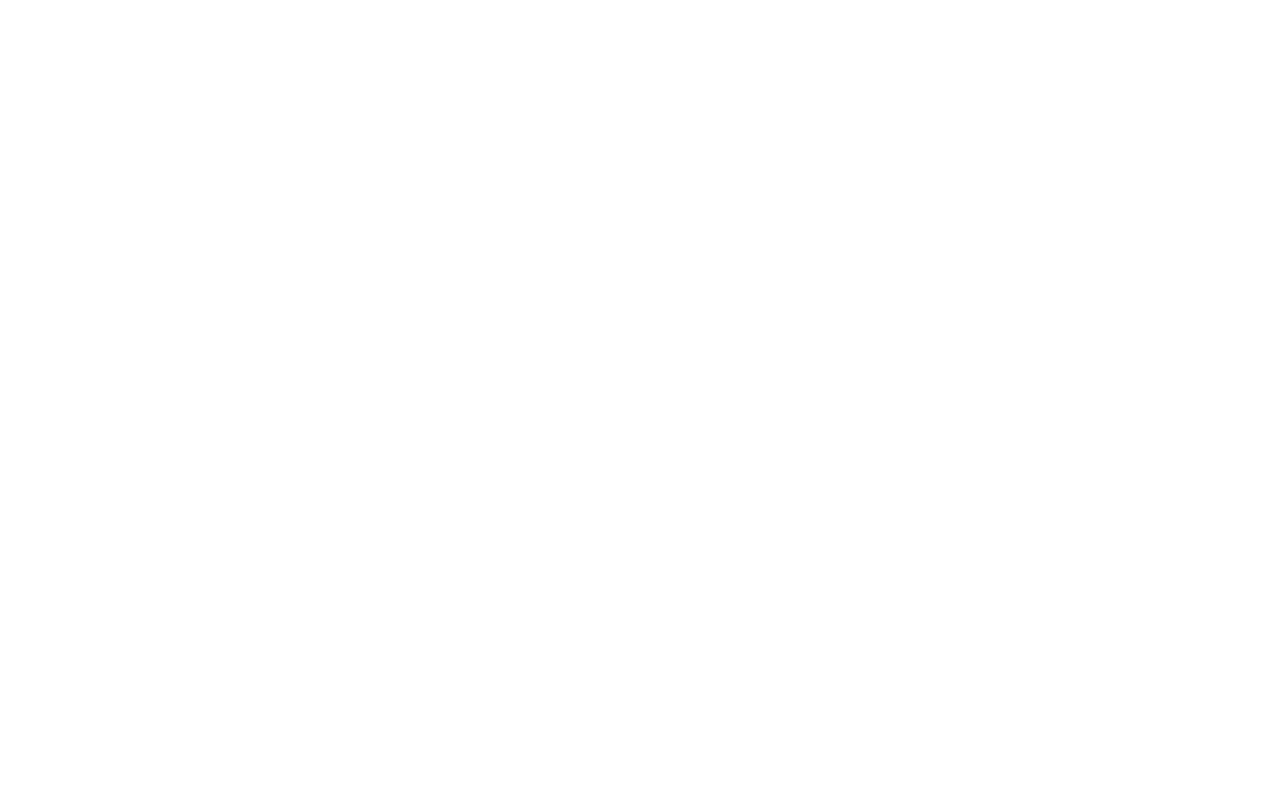
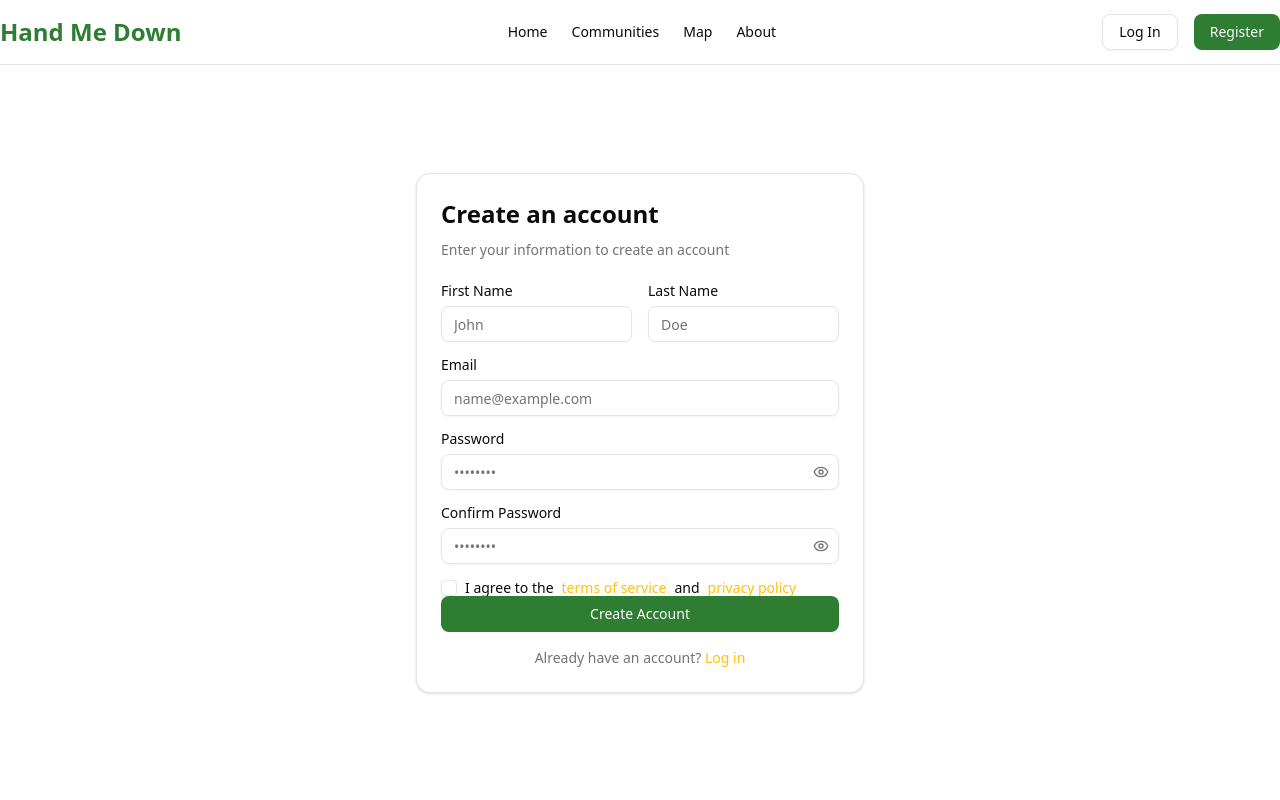
Before and after one commit to hshaptala/hand-me-down, a React (Vite) app in the folder frontend/: page /register in a window 1280 px wide. Before the commit this address had no page. Shown: the top 800 px of the page. Built offline with nearby package versions, Linux system fonts and the light colour scheme.

Commit message:
update Tailwind configuration

```diff
--- a/frontend/src/App.tsx
+++ b/frontend/src/App.tsx
@@ -1,10 +1,18 @@
-import { Button } from "@/components/ui/button";
+import { BrowserRouter, Routes, Route } from "react-router-dom";
+import Home from "./pages/Home.tsx";
+import Register from "./pages/Register.tsx";
+import Layout from "./layout.tsx";
 
 function App() {
   return (
-    <div className="flex min-h-svh flex-col items-center justify-center">
-      <Button className="bg-[#2E7D32] hover:bg-[#1B5E20]">Register</Button>
-    </div>
+    <BrowserRouter>
+      <Routes>
+        <Route path="/" element={<Layout />}>
+          <Route index element={<Home />} />
+          <Route path="register" element={<Register />} />
+        </Route>
+      </Routes>
+    </BrowserRouter>
   );
 }
 
--- a/frontend/src/globals.css
+++ /dev/null
@@ -1,59 +0,0 @@
-@tailwind base;
-@tailwind components;
-@tailwind utilities;
-
-@layer base {
-  :root {
-    --background: 0 0% 96%; /* #F5F5F5 - Neutral Light */
-    --foreground: 0 0% 26%; /* #424242 - Neutral Dark */
-    --card: 0 0% 100%;
-    --card-foreground: 0 0% 26%; /* #424242 - Neutral Dark */
-    --popover: 0 0% 100%;
-    --popover-foreground: 0 0% 26%; /* #424242 - Neutral Dark */
-    --primary: 142 52% 33%; /* #2E7D32 - Primary (deep green) */
-    --primary-foreground: 0 0% 100%;
-    --secondary: 45 100% 51%; /* #FFC107 - Secondary (amber) */
-    --secondary-foreground: 0 0% 26%; /* #424242 - Neutral Dark */
-    --muted: 0 0% 96%; /* #F5F5F5 - Neutral Light */
-    --muted-foreground: 0 0% 45%;
-    --accent: 15 25% 47%; /* #8D6E63 - Accent (warm brown) */
-    --accent-foreground: 0 0% 100%;
-    --destructive: 0 84.2% 60.2%;
-    --destructive-foreground: 0 0% 98%;
-    --border: 0 0% 89.8%;
-    --input: 0 0% 89.8%;
-    --ring: 142 52% 33%; /* #2E7D32 - Primary (deep green) */
-    --radius: 0.5rem;
-  }
-
-  .dark {
-    --background: 0 0% 10%;
-    --foreground: 0 0% 98%;
-    --card: 0 0% 15%;
-    --card-foreground: 0 0% 98%;
-    --popover: 0 0% 15%;
-    --popover-foreground: 0 0% 98%;
-    --primary: 142 52% 33%; /* #2E7D32 - Primary (deep green) */
-    --primary-foreground: 0 0% 100%;
-    --secondary: 45 100% 51%; /* #FFC107 - Secondary (amber) */
-    --secondary-foreground: 0 0% 26%; /* #424242 - Neutral Dark */
-    --muted: 0 0% 15%;
-    --muted-foreground: 0 0% 65%;
-    --accent: 15 25% 47%; /* #8D6E63 - Accent (warm brown) */
-    --accent-foreground: 0 0% 100%;
-    --destructive: 0 62.8% 30.6%;
-    --destructive-foreground: 0 0% 98%;
-    --border: 0 0% 20%;
-    --input: 0 0% 20%;
-    --ring: 142 52% 33%; /* #2E7D32 - Primary (deep green) */
-  }
-}
-
-@layer base {
-  * {
-    @apply border-border;
-  }
-  body {
-    @apply bg-background text-foreground;
-  }
-}
--- a/frontend/src/layout.tsx
+++ b/frontend/src/layout.tsx
@@ -1,12 +1,14 @@
-import React from "react";
+import { Outlet } from "react-router-dom";
 import Navbar from "@/components/navbar";
 import Footer from "@/components/footer";
 
-export default function Layout({ children }: { children: React.ReactNode }) {
+export default function Layout() {
   return (
     <div className="flex min-h-screen flex-col font-sans">
       <Navbar />
-      <main className="flex-1">{children}</main>
+      <main className="flex-1">
+        <Outlet />
+      </main>
       <Footer />
     </div>
   );
--- a/frontend/src/main.tsx
+++ b/frontend/src/main.tsx
@@ -1,24 +1,11 @@
 import { StrictMode } from "react";
 import { createRoot } from "react-dom/client";
-import { BrowserRouter, Routes, Route } from "react-router-dom";
-import "./styles/index.css";
-//import App from './App.tsx'
-import Home from "./pages/Home.tsx";
-import Layout from "./layout.tsx";
+import "./styles/globals.css";
+
+import App from "./App.tsx";
 
 createRoot(document.getElementById("root")!).render(
   <StrictMode>
-    <BrowserRouter>
-      <Routes>
-        <Route
-          path="/"
-          element={
-            <Layout>
-              <Home />
-            </Layout>
-          }
-        />
-      </Routes>
-    </BrowserRouter>
+    <App />
   </StrictMode>,
 );
--- a/frontend/tailwind.config.ts
+++ b/frontend/tailwind.config.ts
@@ -1,4 +1,4 @@
-import type { Config } from "tailwindcss"
+import type { Config } from "tailwindcss";
 import tailwindcssAnimate from "tailwindcss-animate";
 
 const config = {
@@ -10,19 +10,8 @@ const config = {
     "./src/**/*.{ts,tsx}",
     "*.{js,ts,jsx,tsx,mdx}",
   ],
-  prefix: "",
   theme: {
-    container: {
-      center: true,
-      padding: "2rem",
-      screens: {
-        "2xl": "1400px",
-      },
-    },
     extend: {
-      fontFamily: {
-        sans: ["var(--font-montserrat)"],
-      },
       colors: {
         border: "hsl(var(--border))",
         input: "hsl(var(--input))",
@@ -32,10 +21,14 @@ const config = {
         primary: {
           DEFAULT: "hsl(var(--primary))",
           foreground: "hsl(var(--primary-foreground))",
+          dark: "#1B5E20",
+          light: "#4CAF50",
         },
         secondary: {
           DEFAULT: "hsl(var(--secondary))",
           foreground: "hsl(var(--secondary-foreground))",
+          dark: "#FFA000",
+          light: "#FFECB3",
         },
         destructive: {
           DEFAULT: "hsl(var(--destructive))",
@@ -48,6 +41,8 @@ const config = {
         accent: {
           DEFAULT: "hsl(var(--accent))",
           foreground: "hsl(var(--accent-foreground))",
+          dark: "#6D4C41",
+          light: "#BCAAA4",
         },
         popover: {
           DEFAULT: "hsl(var(--popover))",
@@ -57,49 +52,21 @@ const config = {
           DEFAULT: "hsl(var(--card))",
           foreground: "hsl(var(--card-foreground))",
         },
-        // Direct color references
-        green: {
-          DEFAULT: "#2E7D32", // Primary (deep green)
-          dark: "#1B5E20",
-          light: "#4CAF50",
-        },
-        amber: {
-          DEFAULT: "#FFC107", // Secondary (amber)
-          dark: "#FFA000",
-          light: "#FFECB3",
-        },
-        brown: {
-          DEFAULT: "#8D6E63", // Accent (warm brown)
-          dark: "#6D4C41",
-          light: "#BCAAA4",
-        },
-        neutral: {
-          light: "#F5F5F5", // Neutral Light
-          dark: "#424242", // Neutral Dark
-        },
+        // Direct color references for compatibility
+        "neutral-light": "#F5F5F5",
+        "neutral-dark": "#424242",
       },
       borderRadius: {
         lg: "var(--radius)",
         md: "calc(var(--radius) - 2px)",
         sm: "calc(var(--radius) - 4px)",
       },
-      keyframes: {
-        "accordion-down": {
-          from: { height: "0" },
-          to: { height: "var(--radix-accordion-content-height)" },
-        },
-        "accordion-up": {
-          from: { height: "var(--radix-accordion-content-height)" },
-          to: { height: "0" },
-        },
-      },
-      animation: {
-        "accordion-down": "accordion-down 0.2s ease-out",
-        "accordion-up": "accordion-up 0.2s ease-out",
+      fontFamily: {
+        sans: ["var(--font-montserrat)"],
       },
     },
   },
   plugins: [tailwindcssAnimate],
-} satisfies Config
+} satisfies Config;
 
-export default config
+export default config;
```
Also changed, not shown: frontend/src/styles/globals.css (renamed from frontend/src/styles/index.css).
